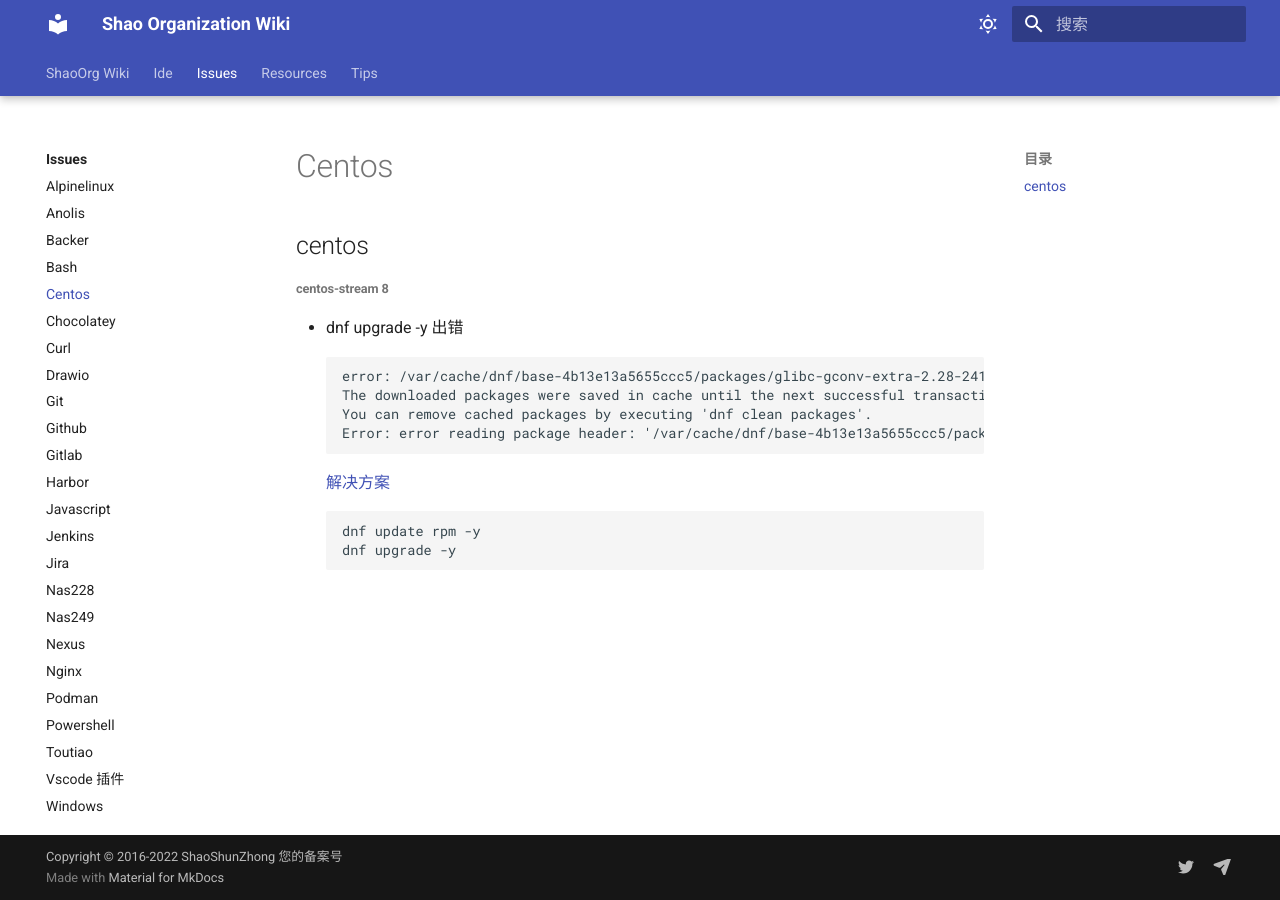
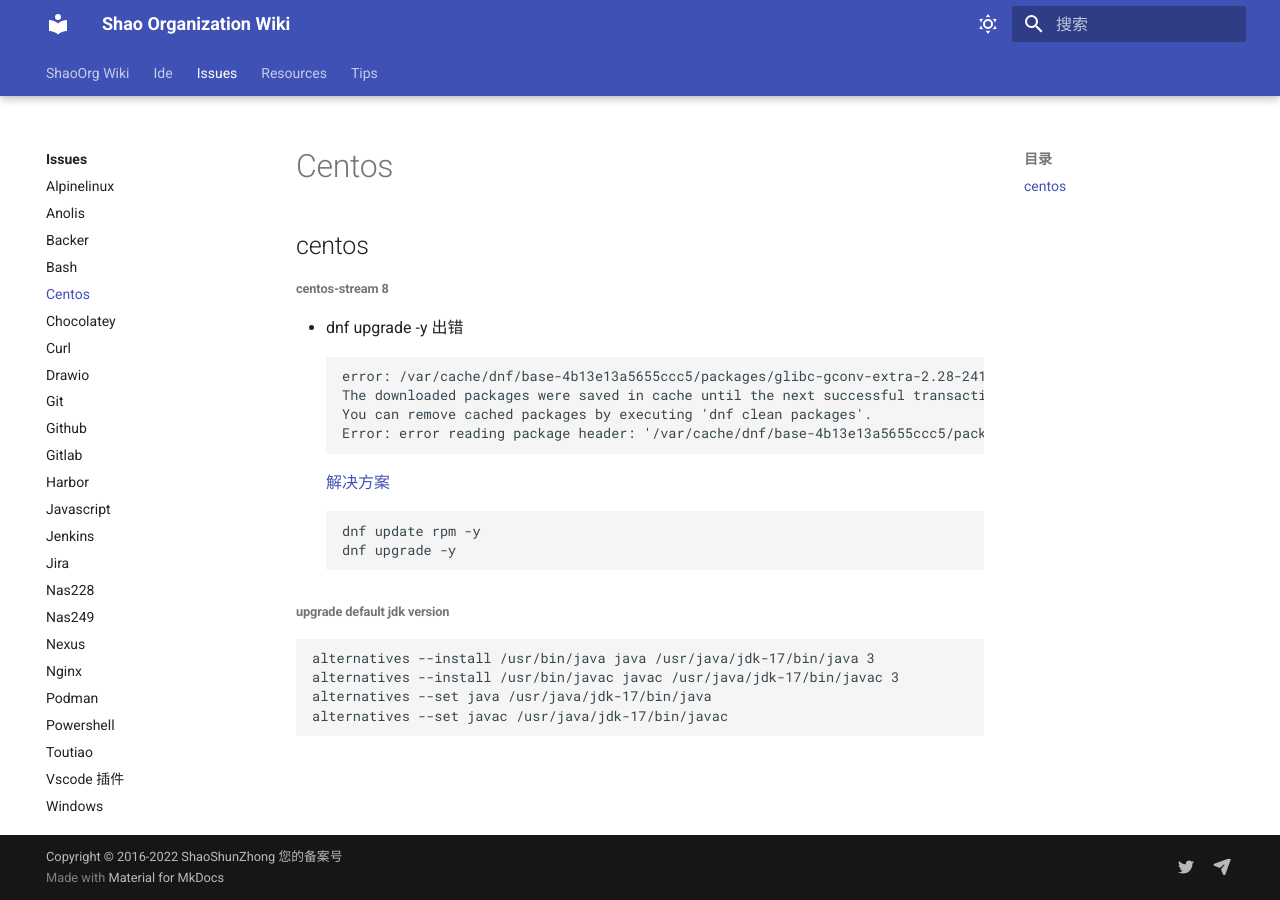
Before and after one commit to ShaoOrg/bulletin, an MkDocs documentation site: the page built from docs/issues/centos.md, in a window 1280 px wide. Built offline with MkDocs 1.6.1 and Material for MkDocs 9.7.7, drawn with Linux system fonts in a browser that asks for light colours.

Commit message:
NOCR: update default jdk version in centos 8

````diff
--- a/docs/issues/centos.md
+++ b/docs/issues/centos.md
@@ -13,3 +13,10 @@ Error: error reading package header: '/var/cache/dnf/base-4b13e13a5655ccc5/packa
 dnf update rpm -y
 dnf upgrade -y
 ```
+###### upgrade default jdk version
+```
+alternatives --install /usr/bin/java java /usr/java/jdk-17/bin/java 3
+alternatives --install /usr/bin/javac javac /usr/java/jdk-17/bin/javac 3
+alternatives --set java /usr/java/jdk-17/bin/java
+alternatives --set javac /usr/java/jdk-17/bin/javac
+```
````
